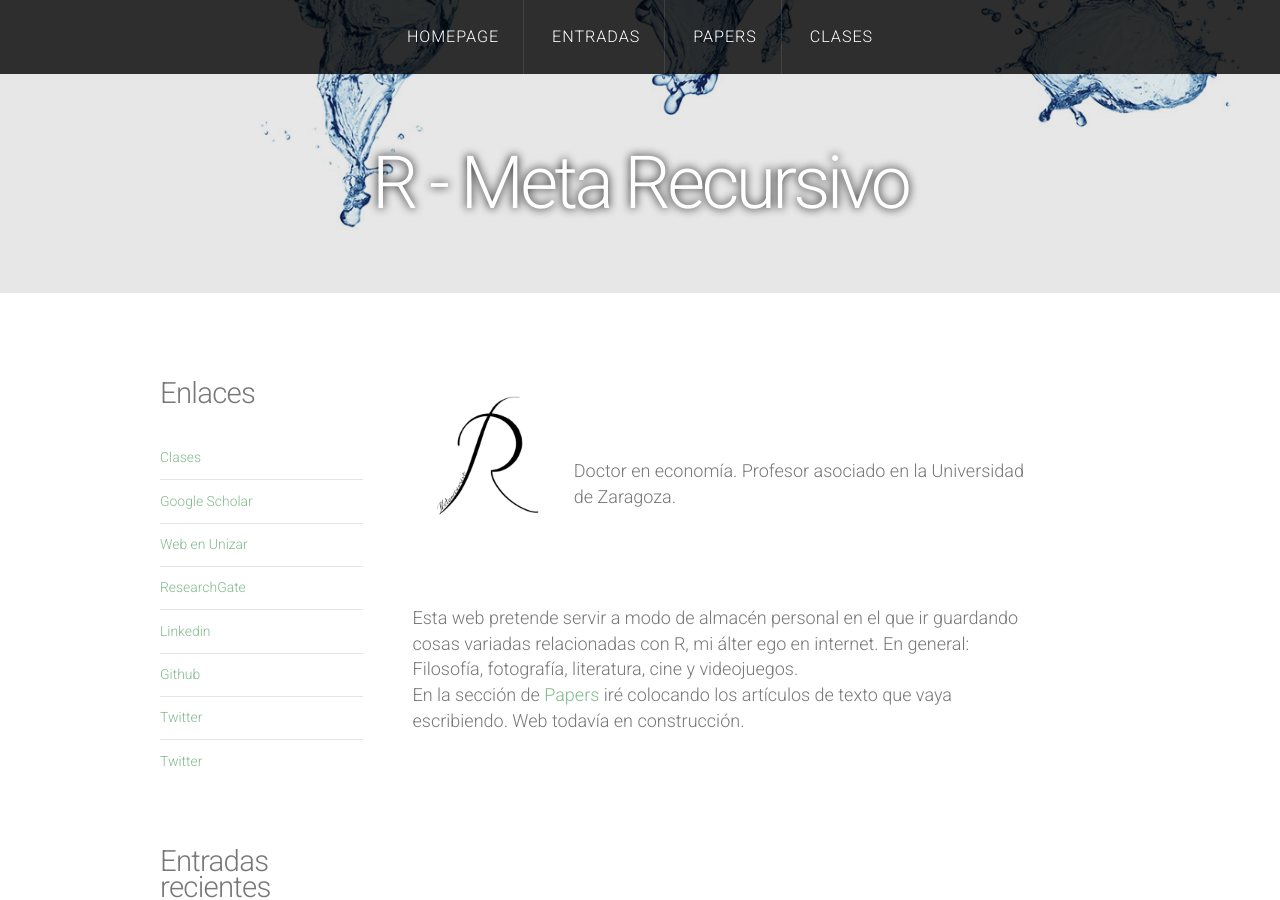
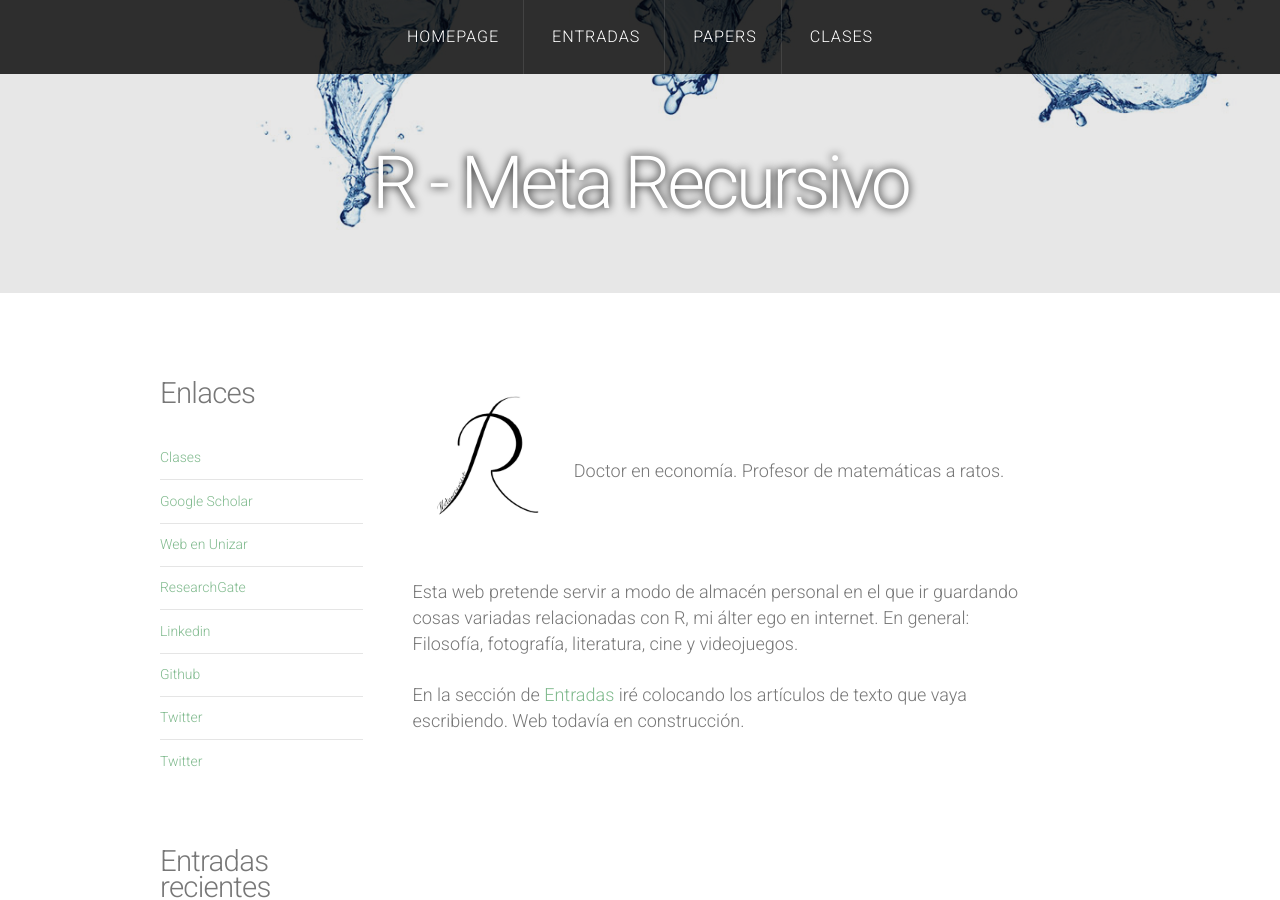
Before and after one commit to metarecursivo/metarecursivo.github.io, a Jekyll site: the page built from index.html, in a window 1280 px wide and 900 px high. Built offline with Jekyll 4.4.1, drawn with Linux system fonts in a browser that asks for light colours; nearby versions of some CDN libraries; the list of posts is cut into pages by our own code.

Commit message:
homepage2

```diff
--- a/index.html
+++ b/index.html
@@ -17,7 +17,7 @@ layout: default
 						<li style=margin-left:11em> <p style="font-size:18px">
 						<br>
 						<br>
-						Doctor en economía. Profesor asociado en la Universidad de Zaragoza.
+						Doctor en economía. Profesor de matemáticas a ratos.
 						<br>
 						<br>
 						 </p></li>
@@ -28,7 +28,8 @@ layout: default
 
 				<p align="left" style="font-size:18px">Esta web pretende servir a modo de almacén personal en el que ir guardando cosas variadas relacionadas con R, mi álter ego en internet. En general: Filosofía, fotografía, literatura, cine y videojuegos.
 				<br>
-				En la sección de <a href="/entradas.html">Papers</a> iré colocando los artículos de texto que vaya escribiendo. Web todavía en construcción. </p>
+				<br>
+				En la sección de <a href="/entradas.html">Entradas</a> iré colocando los artículos de texto que vaya escribiendo. Web todavía en construcción. </p>
 
 			</div>
 		</div>
```
